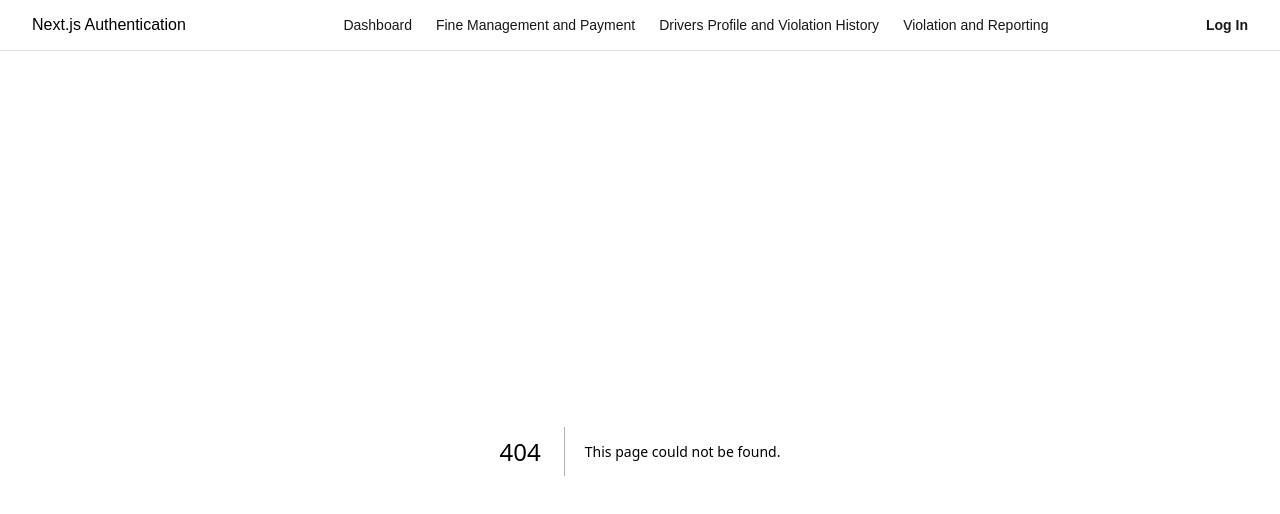
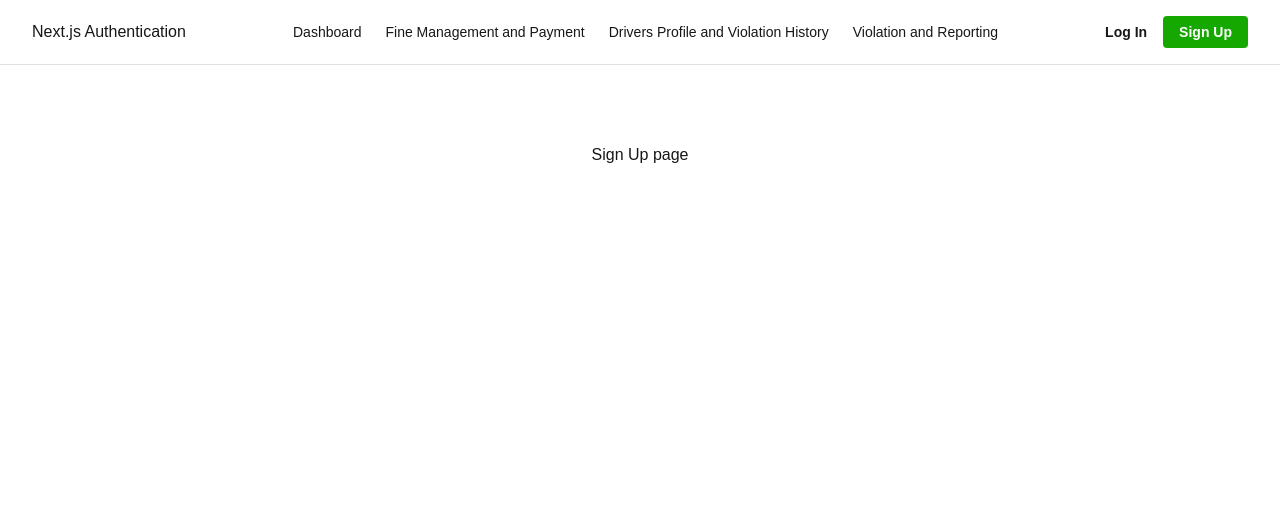
Before and after one commit to bananaNuggets75/traffic-management-system, a Next.js app: page /signup in a window 1280 px wide. Before the commit this address had no page. Shown: the top 514 px of the page. Built offline with nearby package versions, Linux system fonts and the light colour scheme.

Commit message:
add-signup-nav

```diff
--- /dev/null
+++ b/app/signup/page.tsx
@@ -0,0 +1,7 @@
+import React from 'react';
+import styles from '../page.module.css';
+
+export default function SignUp() {
+  return <div className={styles.page}>Sign Up page</div>
+
+}
--- a/components/navbar.tsx
+++ b/components/navbar.tsx
@@ -28,6 +28,9 @@ export default function Navbar() {
           <button className="login-button">
             <Link href="/login">Log In</Link>
           </button>
+          <button className="signup-button">
+            <Link href="/signup">Sign Up</Link>
+          </button>
         </div>
       </nav>
     </header>
```
